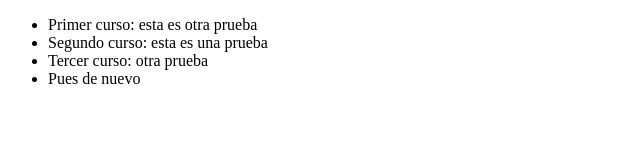
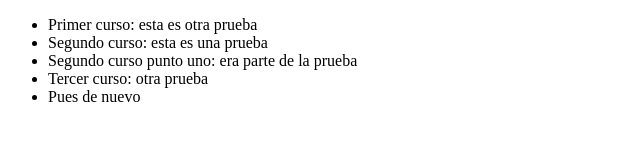
Before and after one commit to ManuelAguilar12/prueba, a plain HTML site: page index.html in a window 1280 px wide. Shown: the whole page, without its empty margins (0-640 px from the left). Drawn offline with Linux system fonts and the light colour scheme.

Commit message:
Se agregar otra prueba

```diff
--- a/index.html
+++ b/index.html
@@ -10,6 +10,7 @@
     <ul>
         <li> Primer curso: esta es otra prueba</li>
         <li> Segundo curso: esta es una prueba</li>
+        <li> Segundo curso punto uno: era parte de la prueba</li>
         <li> Tercer curso: otra prueba</li>
         <li> Pues de nuevo</li>
     </ul>
```
